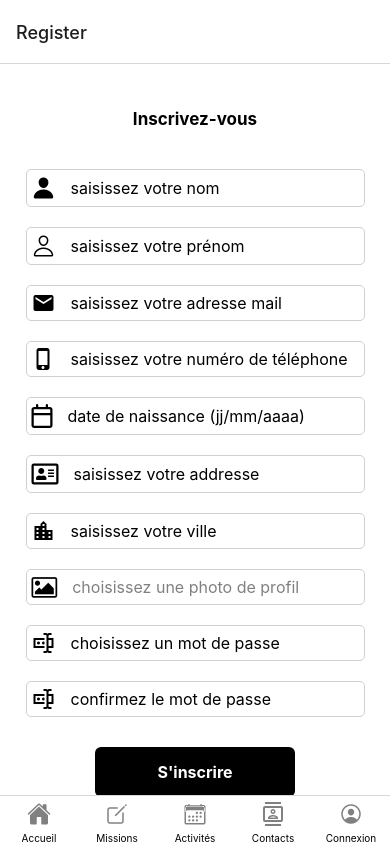
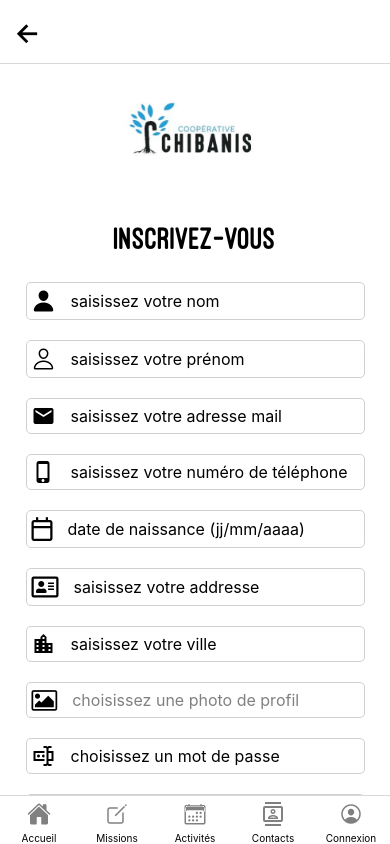
Before and after one commit to Esteban-x/Application-Chibanis, a React Native app: screen /Register in a window 390 px wide. Built offline with nearby package versions, Linux system fonts and the light colour scheme.

Commit message:
design inscription

```diff
--- a/screens/LoginScreen.js
+++ b/screens/LoginScreen.js
@@ -82,7 +82,7 @@ const LoginScreen = ({ navigation }) => {
         <View style={{ alignItems: "center", justifyContent: "center", }}>
           <Text style={{ fontSize: 32, marginTop: 25, fontFamily: "Ostrich" }}>Connectez-vous</Text>
         </View>
-        <View style={{ marginTop: 40 }}>
+        <View style={{ marginTop: 35 }}>
           <View style={{ flexDirection: "row", alignItems: "center", gap: 5, borderColor: "#D0D0D0", borderWidth: 1, paddingVertical: 5, borderRadius: 5 }}>
             <MaterialIcons name="email" size={24} color="black" style={{ paddingLeft: 5 }} />
             <TextInput value={email} onChangeText={setEmail} style={{ paddingHorizontal: 10, width: 300, fontSize: email ? 16 : 16 }} placeholder="entrez votre Email" />
@@ -95,10 +95,21 @@ const LoginScreen = ({ navigation }) => {
           </View>
         </View>
         <View style={{ marginTop: -19 }} />
-        <Pressable onPress={handleLogin} style={{ width: 200, backgroundColor: "black", padding: 15, marginTop: 40, marginLeft: "auto", marginRight: "auto", borderRadius: 6 }}>
+        <Pressable
+          onPress={handleLogin}
+          style={({ pressed }) => ({
+            width: 200,
+            backgroundColor: pressed ? '#1A9BD8' : 'black',
+            padding: 15,
+            marginTop: 40,
+            marginLeft: "auto",
+            marginRight: "auto",
+            borderRadius: 6
+          })}
+        >
           <Text style={{ color: "white", textAlign: "center", fontSize: 17, fontFamily: "Mulish-Bold" }}>Connexion</Text>
         </Pressable>
-        <Pressable onPress={() => navigations.navigate("Main", { screen: "Register" })} style={{ marginTop: 10 }}>
+        <Pressable onPress={() => navigations.navigate("Main", { screen: "Register" })} style={{ marginTop: 13 }}>
           <Text style={{ textAlign: "center", fontSize: 16, fontFamily: "Mulish-Bold" }}>Vous n'avez pas de compte ?  <Text style={{ color: "#1A9BD8" }}>S'inscrire</Text> </Text>
         </Pressable>
       </KeyboardAvoidingView>
--- a/screens/RegisterScreen.js
+++ b/screens/RegisterScreen.js
@@ -1,5 +1,5 @@
-import { StyleSheet, Text, View, SafeAreaView, Image, KeyboardAvoidingView, TextInput, Pressable, Alert, ScrollView } from 'react-native'
-import React, { useState } from 'react'
+import { StyleSheet, Text, View, SafeAreaView, Image, KeyboardAvoidingView, TextInput, Pressable, Alert, ScrollView, TouchableOpacity } from 'react-native'
+import React, { useEffect, useState } from 'react'
 import { useNavigation } from '@react-navigation/native'
 import { MaterialIcons } from '@expo/vector-icons'
 import { FontAwesome } from '@expo/vector-icons'
@@ -9,6 +9,7 @@ import { Ionicons } from '@expo/vector-icons'
 import * as ImagePicker from 'expo-image-picker'
 import { Octicons } from '@expo/vector-icons'
 import axios from 'axios'
+import * as Font from 'expo-font';
 
 const RegisterScreen = () => {
   const [email, setEmail] = useState("")
@@ -23,7 +24,35 @@ const RegisterScreen = () => {
   const [city, setCity] = useState("")
   const [role, setRole] = useState("")
   const [phone, setPhone] = useState("")
+  const [fontsLoaded, setFontsLoaded] = useState(false);
   const navigation = useNavigation()
+
+  useEffect(() => {
+    navigation.setOptions({
+      headerTitle: () => (
+        <Text></Text>
+      ),
+      headerTitleAlign: 'center',
+      headerLeft: () => (
+        <TouchableOpacity style={{ marginLeft: 13, marginTop: 5 }} onPress={() => navigation.navigate("Main", { screen: "Login" })}>
+          <Ionicons name="arrow-back" size={30} color="black" />
+        </TouchableOpacity>
+      )
+    })
+
+    const loadFonts = async () => {
+      await Font.loadAsync({
+        'Mulish-ExtraBold': require('../assets/fonts/Mulish-ExtraBold.ttf'),
+        'Mulish': require('../assets/fonts/Mulish-Regular.ttf'),
+        'Mulish-Bold': require('../assets/fonts/Mulish-Bold.ttf'),
+        'Ostrich': require('../assets/fonts/OstrichSans-Heavy.otf'),
+        'Neucha': require('../assets/fonts/Neucha-Regular.ttf'),
+      });
+      setFontsLoaded(true);
+    }
+
+    loadFonts();
+  }, [])
 
   const pickImage = async () => {
     let result = await ImagePicker.launchImageLibraryAsync({
@@ -145,14 +174,21 @@ const RegisterScreen = () => {
     }
   }
 
+  if (!fontsLoaded) {
+    return
+  }
+
   return (
     <ScrollView >
       <SafeAreaView style={{ paddingVertical: 20, flex: 1, backgroundColor: "white", alignItems: "center", }}>
+        <Image style={{ width: 150, height: 100, resizeMode: "contain", marginBottom: 15 }}
+          source={require("../assets/img/logo.png")}
+        />
         <KeyboardAvoidingView>
           <View style={{ alignItems: "center", justifyContent: "center", }}>
-            <Text style={{ fontSize: 17, fontWeight: "bold", marginTop: 25 }}>Inscrivez-vous</Text>
+            <Text style={{ fontSize: 32, fontFamily: "Ostrich", marginTop: 25 }}>Inscrivez-vous</Text>
           </View>
-          <View style={{ marginTop: 40 }}>
+          <View style={{ marginTop: 30 }}>
             <View style={{ flexDirection: "row", alignItems: "center", gap: 5, borderColor: "#D0D0D0", borderWidth: 1, paddingVertical: 5, borderRadius: 5 }}>
               <Ionicons name="person" size={24} style={{ paddingLeft: 5 }} color="black" />
               <TextInput value={name} onChangeText={setName} maxLength={20} style={{ paddingHorizontal: 10, width: 300, fontSize: name ? 16 : 16 }} placeholder="saisissez votre nom" />
@@ -222,11 +258,22 @@ const RegisterScreen = () => {
             </View>
           </View>
           <View style={{ marginTop: -10 }} />
-          <Pressable onPress={handleRegister} style={{ width: 200, backgroundColor: "black", padding: 15, marginTop: 40, marginLeft: "auto", marginRight: "auto", borderRadius: 6 }}>
-            <Text style={{ color: "white", textAlign: "center", fontWeight: "bold", fontSize: 16 }}>S'inscrire</Text>
+          <Pressable
+            onPress={handleRegister}
+            style={({ pressed }) => ({
+              width: 200,
+              backgroundColor: pressed ? '#1A9BD8' : 'black',
+              padding: 15,
+              marginTop: 40,
+              marginLeft: "auto",
+              marginRight: "auto",
+              borderRadius: 6
+            })}
+          >
+            <Text style={{ color: "white", textAlign: "center", fontSize: 17, fontFamily: "Mulish-Bold" }}>S'inscrire</Text>
           </Pressable>
-          <Pressable onPress={() => navigation.navigate("Main", { screen: "Login" })} style={{ marginTop: 10 }}>
-            <Text style={{ textAlign: "center", fontSize: 16 }}>Vous avez déja un compte ? Se connecter</Text>
+          <Pressable onPress={() => navigation.navigate("Main", { screen: "Login" })} style={{ marginTop: 13 }}>
+            <Text style={{ textAlign: "center", fontSize: 16, fontFamily: "Mulish-Bold" }}>Vous avez déja un compte ?  <Text style={{ color: "#1A9BD8" }}>Se connecter</Text> </Text>
           </Pressable>
         </KeyboardAvoidingView>
       </SafeAreaView>
```
